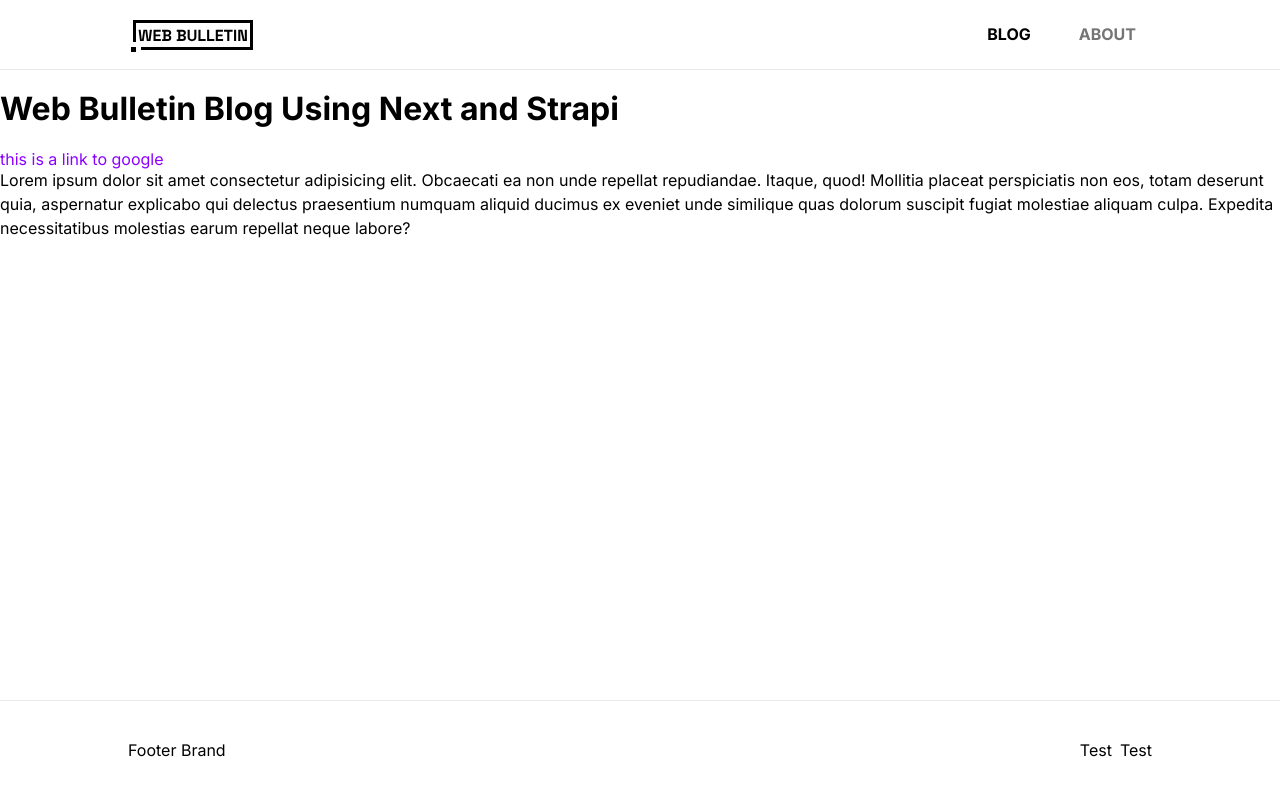
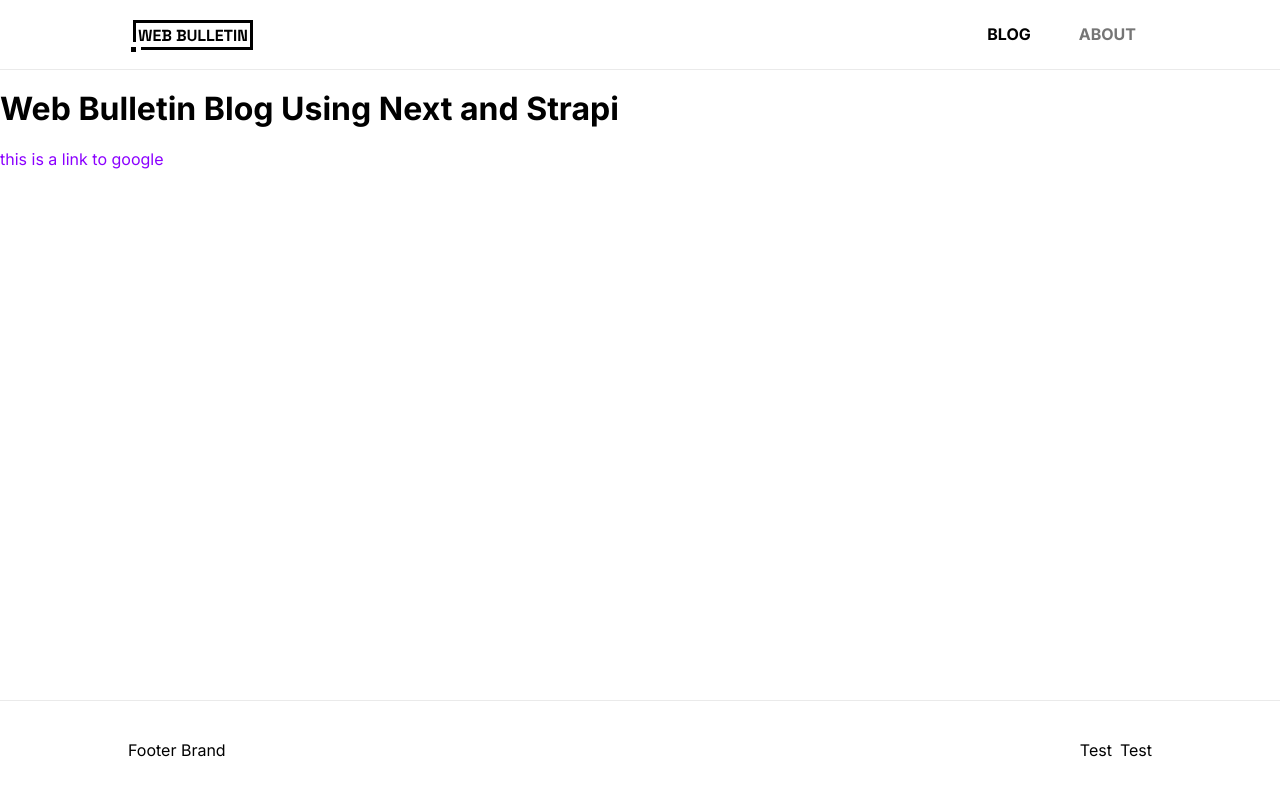
Before and after one commit to nabeelcodes/web-bulletin-blog, a Next.js app: page / in a window 1280 px wide. Shown: the top 796 px of the page. Built offline with nearby package versions, Linux system fonts and the light colour scheme.

Commit message:
Repurposed meta tags in document.js

```diff
--- a/src/pages/_document.jsx
+++ b/src/pages/_document.jsx
@@ -8,6 +8,9 @@ export default class MyDocument extends Document {
           <link rel="preconnect" href="https://fonts.googleapis.com" />
           <link rel="preconnect" href="https://fonts.gstatic.com" crossOrigin={+true} />
           <link href="https://fonts.googleapis.com/css2?family=Inter:wght@400;500;600;700;&display=swap" rel="stylesheet" />
+          <meta name="description" content="A simple and fast web blog built with NextJS and Strapi CMS. " />
+          {/* <meta property="og:image" content="https://i.imgur.com/Jtl3tJG.png" /> */}
+          <link rel="icon" href="/favicon.ico" />
         </Head>
 
         <body>
--- a/src/pages/about.jsx
+++ b/src/pages/about.jsx
@@ -5,9 +5,6 @@ export default function About() {
     <>
       <Head>
         <title>About - Web Bulletin</title>
-        <meta name="description" content="A simple and fast web blog built with NextJS and Strapi CMS. " />
-        <link rel="icon" href="/favicon.ico" />
-        {/* <meta property="og:image" content="https://i.imgur.com/Jtl3tJG.png" /> */}
         <meta property="og:title" content="About - Web Bulletin"></meta>
       </Head>
 
--- a/src/pages/index.jsx
+++ b/src/pages/index.jsx
@@ -5,21 +5,13 @@ export default function Home() {
     <>
       <Head>
         <title>Web Bulletin</title>
-        <meta name="description" content="A simple and fast web blog built with NextJS and Strapi CMS. " />
-        {/* <meta property="og:image" content="https://i.imgur.com/Jtl3tJG.png" /> */}
         <meta property="og:title" content="Web Bulletin"></meta>
-        <link rel="icon" href="/favicon.ico" />
       </Head>
 
       <h1>Web Bulletin Blog Using Next and Strapi</h1>
       <a href="https://www.google.com" target="_blank" rel="noreferrer">
         this is a link to google
       </a>
-      <p>
-        Lorem ipsum dolor sit amet consectetur adipisicing elit. Obcaecati ea non unde repellat repudiandae. Itaque, quod! Mollitia placeat
-        perspiciatis non eos, totam deserunt quia, aspernatur explicabo qui delectus praesentium numquam aliquid ducimus ex eveniet unde similique
-        quas dolorum suscipit fugiat molestiae aliquam culpa. Expedita necessitatibus molestias earum repellat neque labore?
-      </p>
     </>
   );
 }
```
